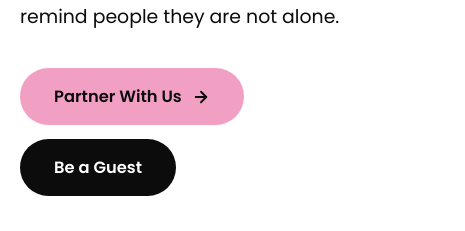
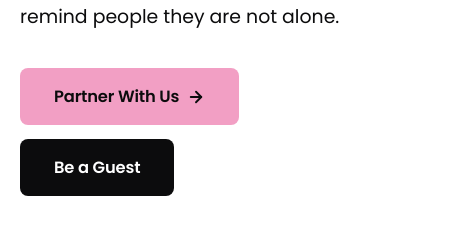
Before and after one commit to weicharles/unfilteredwithwandia, a React (Vite) app: page / in a window 390 px wide. Shown: the part 323-554 px from the top of the page, 465 px wide, since content can reach past the window. Built offline with nearby package versions, Linux system fonts and the light colour scheme; the HTML template or start-up script is replaced by a standard one.

Commit message:
style(css): update button sizing, rounded corner tokens, and responsive padding

```diff
--- a/src/index.css
+++ b/src/index.css
@@ -151,19 +151,21 @@ p {
   color: var(--color-grey-muted);
 }
 
-/* Buttons: Strictly flat fills, no shadow, black text on pink */
+/* Buttons: Strictly flat fills, no shadow, black text on pink, modern slim profile */
 .btn-primary {
   display: inline-flex;
   align-items: center;
   justify-content: center;
-  gap: 10px;
+  gap: 8px;
   background-color: var(--color-pink);
   color: #0C0C0D;
   font-weight: 600;
-  font-size: 16px;
-  padding: 14px 30px;
-  border-radius: var(--radius-pill);
-  min-height: 50px;
+  font-size: 14.5px;
+  padding: 10px 22px;
+  border-radius: var(--radius-sm);
+  min-height: 40px;
+  white-space: nowrap;
+  letter-spacing: -0.01em;
   transition: transform 0.2s ease, background-color 0.2s ease;
 }
 
@@ -176,14 +178,16 @@ p {
   display: inline-flex;
   align-items: center;
   justify-content: center;
-  gap: 10px;
+  gap: 8px;
   background-color: var(--color-black);
   color: #FFFFFF;
   font-weight: 600;
-  font-size: 16px;
-  padding: 14px 30px;
-  border-radius: var(--radius-pill);
-  min-height: 50px;
+  font-size: 14.5px;
+  padding: 10px 22px;
+  border-radius: var(--radius-sm);
+  min-height: 40px;
+  white-space: nowrap;
+  letter-spacing: -0.01em;
   transition: transform 0.2s ease, background-color 0.2s ease;
 }
 
@@ -196,14 +200,15 @@ p {
   display: inline-flex;
   align-items: center;
   justify-content: center;
-  gap: 10px;
+  gap: 8px;
   background-color: var(--color-black);
   color: #FFFFFF;
   font-weight: 600;
-  font-size: 15px;
-  padding: 13px 26px;
-  border-radius: var(--radius-pill);
-  min-height: 48px;
+  font-size: 14px;
+  padding: 9px 20px;
+  border-radius: var(--radius-sm);
+  min-height: 40px;
+  white-space: nowrap;
   border: 1.5px solid var(--color-black);
   transition: transform 0.2s ease, background-color 0.2s ease;
 }
@@ -218,19 +223,33 @@ p {
   display: inline-flex;
   align-items: center;
   justify-content: center;
-  gap: 10px;
+  gap: 8px;
   background-color: var(--color-whatsapp);
   color: #FFFFFF;
   font-weight: 600;
-  font-size: 16px;
-  padding: 14px 28px;
-  border-radius: var(--radius-pill);
-  min-height: 50px;
+  font-size: 14.5px;
+  padding: 10px 22px;
+  border-radius: var(--radius-sm);
+  min-height: 40px;
+  white-space: nowrap;
   transition: background-color 0.2s ease;
 }
 
 .btn-whatsapp:hover {
   background-color: var(--color-whatsapp-hover);
+}
+
+@media (max-width: 640px) {
+  .btn-primary,
+  .btn-secondary,
+  .btn-outline,
+  .btn-whatsapp {
+    padding: 8px 18px;
+    font-size: 13.5px;
+    min-height: 38px;
+    white-space: nowrap;
+    max-width: 100%;
+  }
 }
 
 /* Surfaces: Defined strictly by flat tone fills, zero box-shadow at rest */
@@ -258,15 +277,16 @@ p {
   color: #FFFFFF;
 }
 
-/* Topic Pills */
+/* Topic Chips */
 .topic-pill {
   display: inline-block;
   background-color: var(--color-surface);
   color: var(--color-black);
-  padding: 8px 18px;
-  border-radius: var(--radius-pill);
+  padding: 6px 14px;
+  border-radius: var(--radius-sm);
   font-size: var(--type-small);
   font-weight: 500;
+  white-space: nowrap;
   transition: background-color 0.2s ease;
 }
 
```
